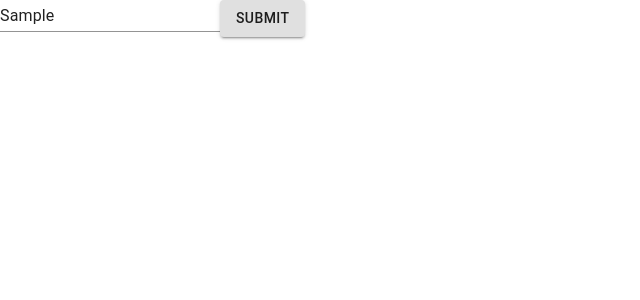
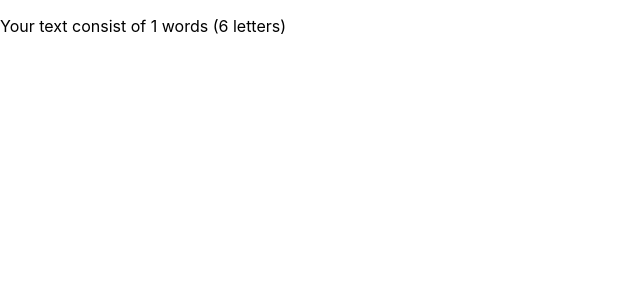
Before and after one commit to Gustafssonz/refappDemo, a React (Create React App) app: page / in a window 1280 px wide. Both pictures are taken after typing "Sample" into the empty fields and a click on the button "SUBMIT". Shown: the top 300 px of the page, without its empty margins (0-640 px from the left). Built offline with nearby package versions, Linux system fonts and the light colour scheme.

Commit message:
working code

```diff
--- a/src/App.tsx
+++ b/src/App.tsx
@@ -7,26 +7,34 @@ import InputBox from 'components/InputBox';
 import OutputBox from 'components/OutputBox';
 
 
+interface IData {
+  numWords: number,
+  numLetters: number
+}
 
 function App() {
   const [data, setData] = useState("");
-  const [result2, setResult] = useState({})
-  var noanswer : boolean = false;
-  var result: { numWords: number; numLetters: number };
+  const [numLetters, setLetters] = useState(Number);
+  const [numWords, setWords] = useState(Number);
+  var noanswer: boolean = false;
+
+
+  let result: { numWords: number; numLetters: number };
 
   const clickAlert = async () => {
-    return result = await analyzeText(data);
+    console.log(data);
+    await analyzeText(data).then( value => {
+
+      console.log("analyse", value)
+      setLetters(value.numLetters);
+      setWords(value.numWords);
+    });
+    // setResult(result);
+
   }
+  // console.log(result2);
 
-  // const renderQuestionOrAnswer = () => {
-  //   if (isLoggedIn) {
-  //     return <InputBox></InputBox>;
-  //   } else {
-  //     return <OutputBox></OutputBox>;
-  //   }
-  // }
-
-  // const fetchData = async () =>  {
+  // const fetchData = async () => {
   //   input = await analyzeText(testData);
   // };
   // fetchData();
@@ -34,9 +42,11 @@ function App() {
   return (
     <div className="App">
       <header className="App-header">
-          {result2 ?
-          <InputBox handleClick={(e) => clickAlert(e)}></InputBox> :
-          <OutputBox text="hej"></OutputBox>
+        {numLetters === 0 ?
+        <>
+          <TextField id="standard-basic" onChange={e => setData(e.target.value)}></TextField>
+			    <Button variant="contained" onClick={() => clickAlert()}>Submit</Button>
+        </>: <p>Your text consist of {numWords} words ({numLetters} letters)</p>
         }
       </header>
     </div>
```
Lines whose indentation alone changed are shown as unchanged.
